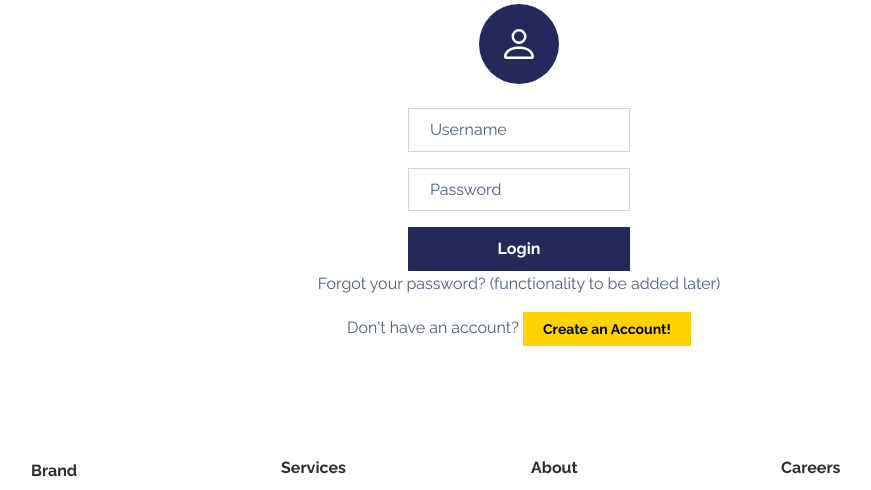
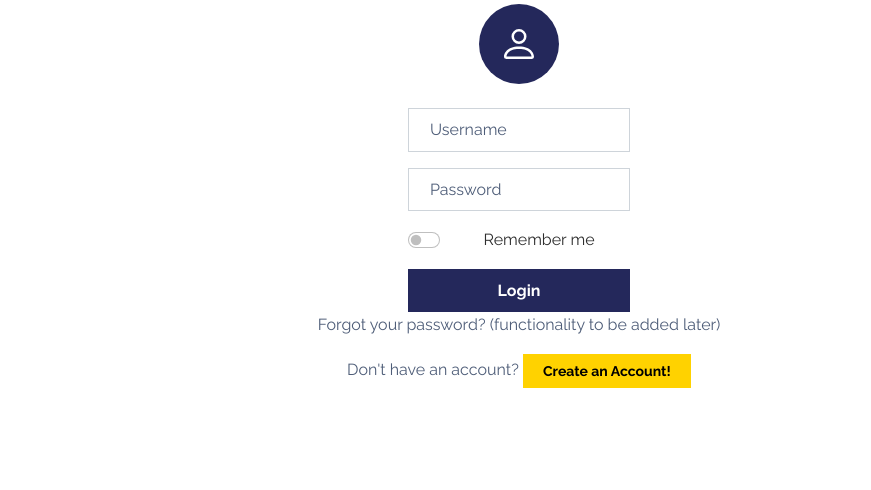
Before and after one commit to mightySIZE/react-flask-webapp, a Flask app: page /login in a window 1280 px wide. Shown: the part 116-606 px from the top of the page, without its empty margins (121-992 px from the left). Run offline with Flask 3, Linux system fonts and the light colour scheme; some libraries are stand-ins or nearby versions.

Commit message:
remember me functionality implemented!

```diff
--- a/MSapp/forms.py
+++ b/MSapp/forms.py
@@ -28,5 +28,5 @@ class RegisterationForm(FlaskForm):
 class LoginForm(FlaskForm):
     username = StringField('Username', validators=[DataRequired()])
     password = PasswordField('Password', validators=[DataRequired()])
-    # remember = BooleanField('Remember Me')
+    remember = BooleanField('Remember Me')
     submit = SubmitField('Login')
--- a/MSapp/routes.py
+++ b/MSapp/routes.py
@@ -49,6 +49,11 @@ def login():
     if form.validate_on_submit():
         attempted_user = User.query.filter_by(username=form.username.data).first()
         if attempted_user and attempted_user.check_password_correction(attempted_password=form.password.data): # this line will check if we have a user with the username that the user entered and if the password that the user entered is correct
+            if form.remember.data:
+                login_user(attempted_user, remember=True)
+                flash(f'Success! You are logged in as: {attempted_user.username} and you are remembered!', category='success')
+                return redirect(url_for('home'))
+
             login_user(attempted_user)
             flash(f'Success! You are logged in as: {attempted_user.username}', category='success')
             return redirect(url_for('home'))
--- a/MSapp/templates/base.html
+++ b/MSapp/templates/base.html
@@ -41,7 +41,9 @@
                     <li class="nav-item">
                 </ul>
                     {% if current_user.is_authenticated %} <!-- can access current_user because of flask_login -->
-                        <a>Welcome, {{ current_user.username }}!</a>
+                            <a><span style="width: 192.75px;color: rgb(35,66,75);font-size: 27px;font-family: caveat; text-align: center;">
+                                Welcome, {{ current_user.username }}!
+                            </span></a>
                         <a class="btn btn-primary shadow" style="margin-left: 10px;" role="button" href="{{ url_for('logout') }}">Logout</a>
                     {% else %}
                         <a class="btn btn-primary shadow" style="margin-right: 20px;" role="button" href="{{ url_for('login') }}">Login</a>
--- a/MSapp/templates/login.html
+++ b/MSapp/templates/login.html
@@ -18,6 +18,10 @@
                                         {{ form.hidden_tag() }}
                                         {{ form.username(class="form-control mb-3", placeholder="Username") }}
                                         {{ form.password(class="form-control mb-3", placeholder="Password") }}
+                                        <div class="form-check form-switch mb-3">
+                                            {{ form.remember(class="form-check-input", id="btncheck1") }}
+                                            <label class="form-check-label" for="btncheck1">Remember me</label>
+                                        </div>
                                         {{ form.submit(class="btn btn-primary d-block w-100", value="Login") }}
                                     </form>
                         <p class="text-muted">Forgot your password? (functionality to be added later)</p>
```
Also changed, not shown: MSapp/instance/MS.db.
